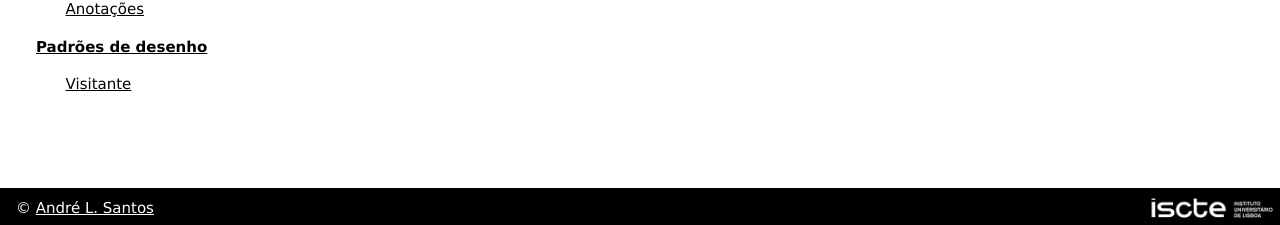
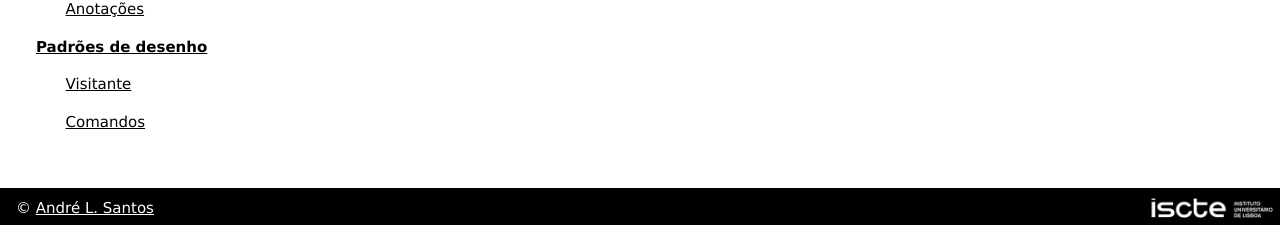
Before and after one commit to andre-santos-pt/andre-santos-pt.github.io, a Jekyll site: the page built from kotlin/index.md, in a window 1280 px wide and 1045 px high. Shown: the part 817-1042 px from the top of the window. Built offline with Jekyll 4.4.1, drawn with Linux system fonts in a browser that asks for light colours.

Commit message:
cap comandos

```diff
--- a/_data/capitulos.yml
+++ b/_data/capitulos.yml
@@ -111,6 +111,8 @@ caps:
   secs:
   - sec: Visitante
     url: visitante
+  - sec: Comandos
+    url: comandos
 
 #- cap: Polimorfismo
 #  secs:
```
